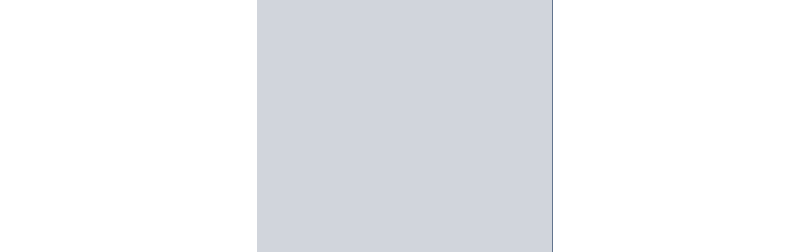
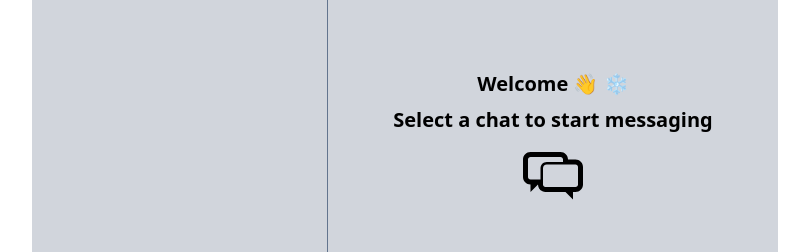
Before and after one commit to muhammadderic/mern-realtime-chat-app-dlfgs, a React (Vite) app in the folder frontend/: page / in a window 1280 px wide. Shown: the part 264-516 px from the top of the page, without its empty margins (235-1044 px from the left). Built offline with nearby package versions, Linux system fonts and the light colour scheme; no server answers; sample sign-in values are in the browser's storage.

Commit message:
create initial message components

```diff
--- /dev/null
+++ b/frontend/src/components/messages/Message.tsx
@@ -0,0 +1,9 @@
+const Message = () => {
+  return (
+    <div>
+      message
+    </div>
+  )
+}
+
+export default Message;
--- /dev/null
+++ b/frontend/src/components/messages/MessageContainer.tsx
@@ -0,0 +1,48 @@
+import { useEffect } from "react";
+import useConversation from "../../store/useConversation";
+import MessageInput from "./MessageInput";
+import Messages from "./Messages";
+import { TiMessages } from "react-icons/ti";
+import { useAuthContext } from "../../context/AuthContext";
+
+const MessageContainer = () => {
+  const { selectedConversation, setSelectedConversation } = useConversation();
+
+  useEffect(() => {
+    // cleanup function (unmounts)
+    return () => setSelectedConversation(null);
+  }, [setSelectedConversation]);
+
+  return (
+    <div className='md:min-w-[450px] flex flex-col'>
+      {!selectedConversation ? (
+        <NoChatSelected />
+      ) : (
+        <>
+          {/* Header */}
+          <div className='bg-slate-500 px-4 py-2 mb-2'>
+            <span className='label-text'>To:</span>{" "}
+            <span className='text-gray-900 font-bold'>{selectedConversation.fullName}</span>
+          </div>
+          <Messages />
+          <MessageInput />
+        </>
+      )}
+    </div>
+  );
+};
+
+export default MessageContainer;
+
+const NoChatSelected = () => {
+  const { authUser } = useAuthContext();
+  return (
+    <div className='flex items-center justify-center w-full h-full'>
+      <div className='px-4 text-center sm:text-lg md:text-xl font-semibold flex flex-col items-center gap-2'>
+        <p>Welcome 👋 {authUser.fullName} ❄</p>
+        <p>Select a chat to start messaging</p>
+        <TiMessages className='text-3xl md:text-6xl text-center' />
+      </div>
+    </div>
+  );
+};
--- /dev/null
+++ b/frontend/src/components/messages/MessageInput.tsx
@@ -0,0 +1,32 @@
+import { useState } from "react";
+import { BsSend } from "react-icons/bs";
+
+const MessageInput = () => {
+  const [message, setMessage] = useState("");
+
+  const handleSubmit = async (e: React.FormEvent<HTMLFormElement>) => {
+    e.preventDefault();
+
+    console.log(message);
+  };
+
+  return (
+    <form className='px-4 my-3' onSubmit={handleSubmit}>
+      <div className='w-full relative'>
+        <input
+          type='text'
+          className='border text-sm rounded-lg block w-full p-2.5  bg-gray-700 border-gray-600 text-white'
+          placeholder='Send a message'
+          value={message}
+          onChange={(e) => setMessage(e.target.value)}
+        />
+
+        <button type='submit' className='absolute inset-y-0 end-0 flex items-center pe-3'>
+          <BsSend />
+        </button>
+      </div>
+    </form>
+  );
+};
+
+export default MessageInput;
--- /dev/null
+++ b/frontend/src/components/messages/MessageSkeleton.tsx
@@ -0,0 +1,21 @@
+const MessageSkeleton = () => {
+  return (
+    <>
+      <div className='flex gap-3 items-center'>
+        <div className='skeleton w-10 h-10 rounded-full shrink-0'></div>
+        <div className='flex flex-col gap-1'>
+          <div className='skeleton h-4 w-40'></div>
+          <div className='skeleton h-4 w-40'></div>
+        </div>
+      </div>
+      <div className='flex gap-3 items-center justify-end'>
+        <div className='flex flex-col gap-1'>
+          <div className='skeleton h-4 w-40'></div>
+        </div>
+        <div className='skeleton w-10 h-10 rounded-full shrink-0'></div>
+      </div>
+    </>
+  );
+};
+
+export default MessageSkeleton;
--- /dev/null
+++ b/frontend/src/components/messages/Messages.tsx
@@ -0,0 +1,9 @@
+const Messages = () => {
+  return (
+    <div className='px-4 flex-1 overflow-auto'>
+      Message
+    </div>
+  );
+};
+
+export default Messages;
--- a/frontend/src/pages/Home.tsx
+++ b/frontend/src/pages/Home.tsx
@@ -1,9 +1,11 @@
+import MessageContainer from "../components/messages/MessageContainer";
 import Sidebar from "../components/sidebar/Sidebar";
 
 function Home() {
   return (
     <div className='flex sm:h-[450px] md:h-[550px] rounded-lg overflow-hidden bg-gray-300 bg-clip-padding backdrop-filter backdrop-blur-lg bg-opacity-0'>
       <Sidebar />
+      <MessageContainer />
     </div>
   );
 };
--- /dev/null
+++ b/frontend/src/utils/extractTime.ts
@@ -0,0 +1,11 @@
+export function extractTime(dateString: string): string {
+	const date = new Date(dateString);
+	const hours = padZero(date.getHours());
+	const minutes = padZero(date.getMinutes());
+	return `${hours}:${minutes}`;
+}
+
+// Helper function to pad single-digit numbers with a leading zero
+function padZero(number: number): string {
+	return number.toString().padStart(2, "0");
+}
```
